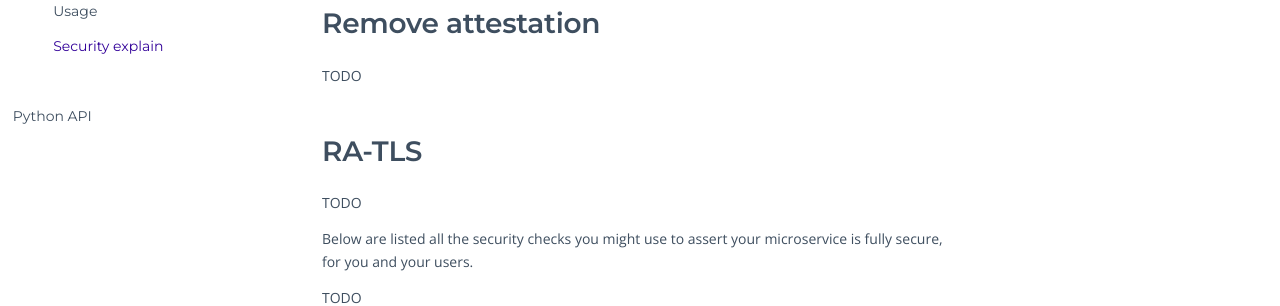
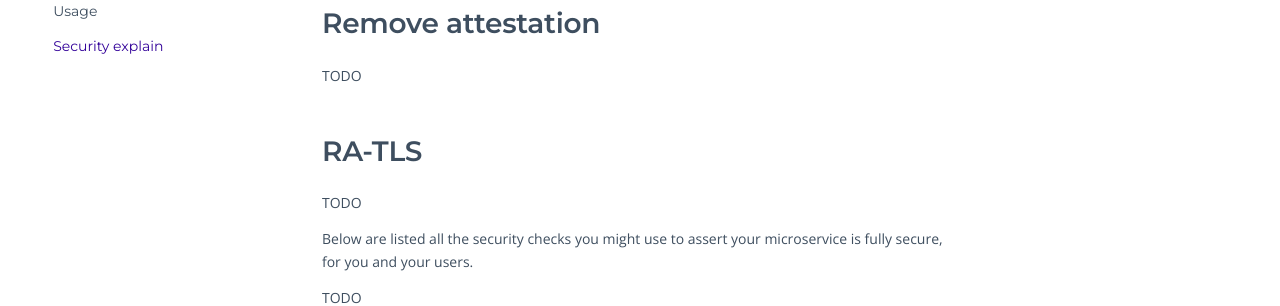
Before and after one commit to Cosmian/mse-cli, an MkDocs documentation site: the page built from documentation/docs/security.md, in a window 1280 px wide. Shown: the part 467-773 px from the top of the page. Built offline with MkDocs 1.6.1 and Material for MkDocs 9.7.7, drawn with Linux system fonts in a browser that asks for light colours.

Commit message:
:memo: remove python API

```diff
--- a/documentation/mkdocs.yml
+++ b/documentation/mkdocs.yml
@@ -61,4 +61,3 @@ nav:
       - Deployment: how_it_works_deploy.md
       - Usage: how_it_works_use.md
       - Security explain: security.md
-  - Python API: python/
```
